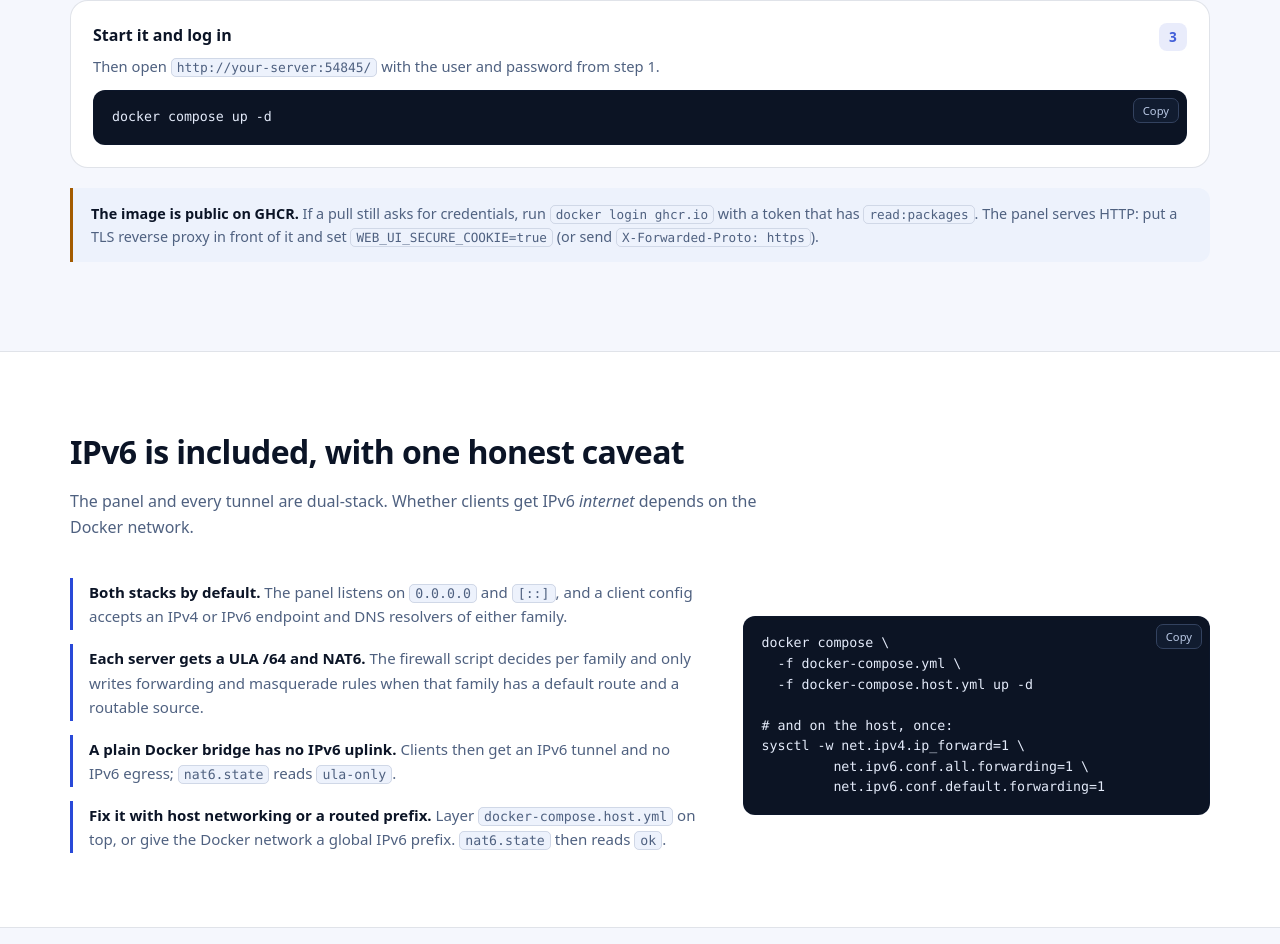
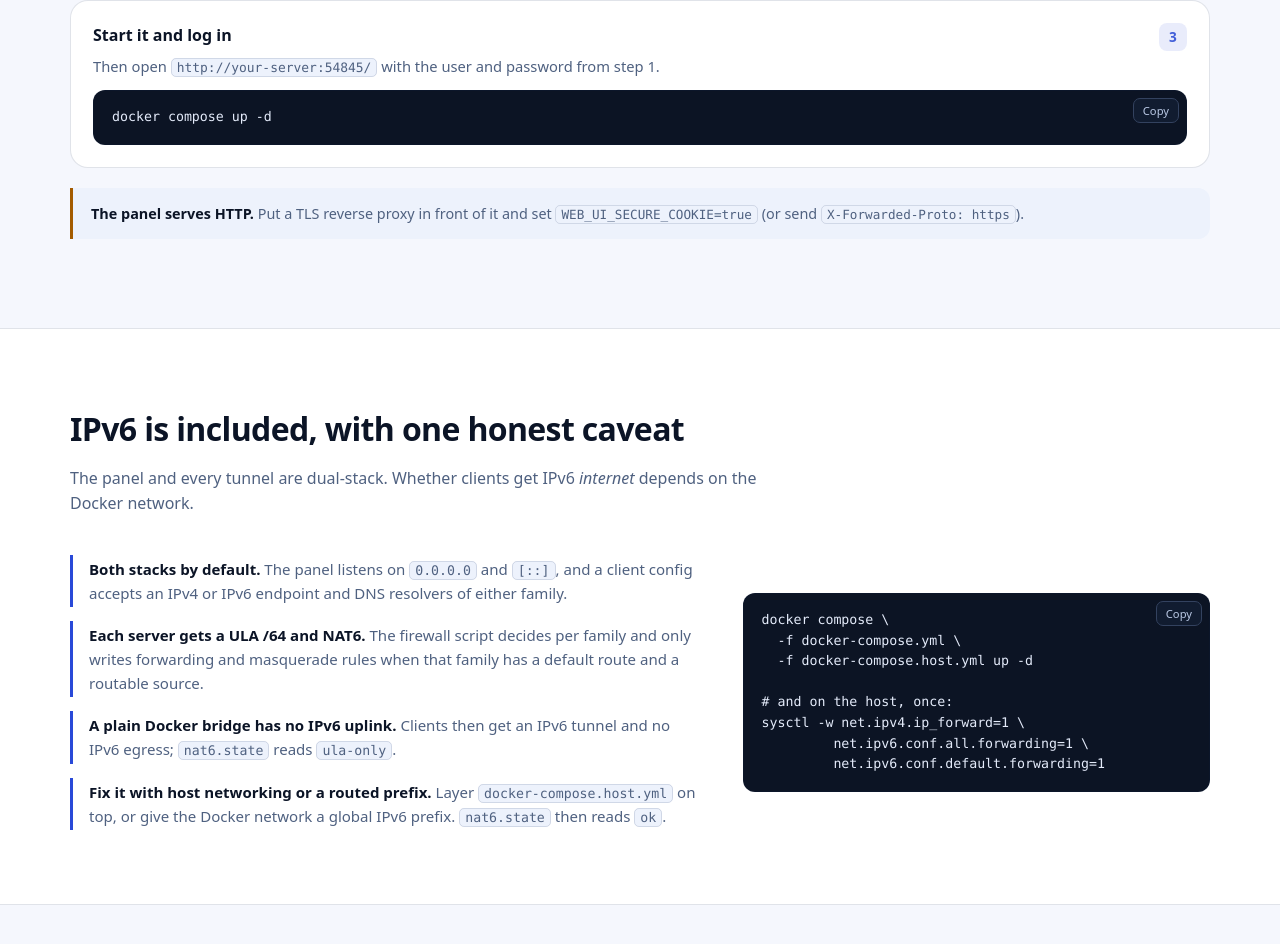
Before and after one commit to noelbennettz/amneziawg-ui, a plain HTML site: page docs/index.html in a window 1280 px wide. Shown: the part 3219-4163 px from the top of the page. Drawn offline with Linux system fonts and the light colour scheme.

Commit message:
Drop the GHCR login caveat from the site
The package is public; the note only adds doubt. Keep the TLS note.

```diff
--- a/docs/index.html
+++ b/docs/index.html
@@ -233,9 +233,7 @@ volumes:
       </div>
     </div>
     <p class="note">
-      <strong>The image is public on GHCR.</strong> If a pull still asks for credentials,
-      run <code>docker login ghcr.io</code> with a token that has <code>read:packages</code>.
-      The panel serves HTTP: put a TLS reverse proxy in front of it and set
+      <strong>The panel serves HTTP.</strong> Put a TLS reverse proxy in front of it and set
       <code>WEB_UI_SECURE_COOKIE=true</code> (or send <code>X-Forwarded-Proto: https</code>).
     </p>
   </div>
```
Also changed, not shown: docs/zh.html (+2 -3 lines).
